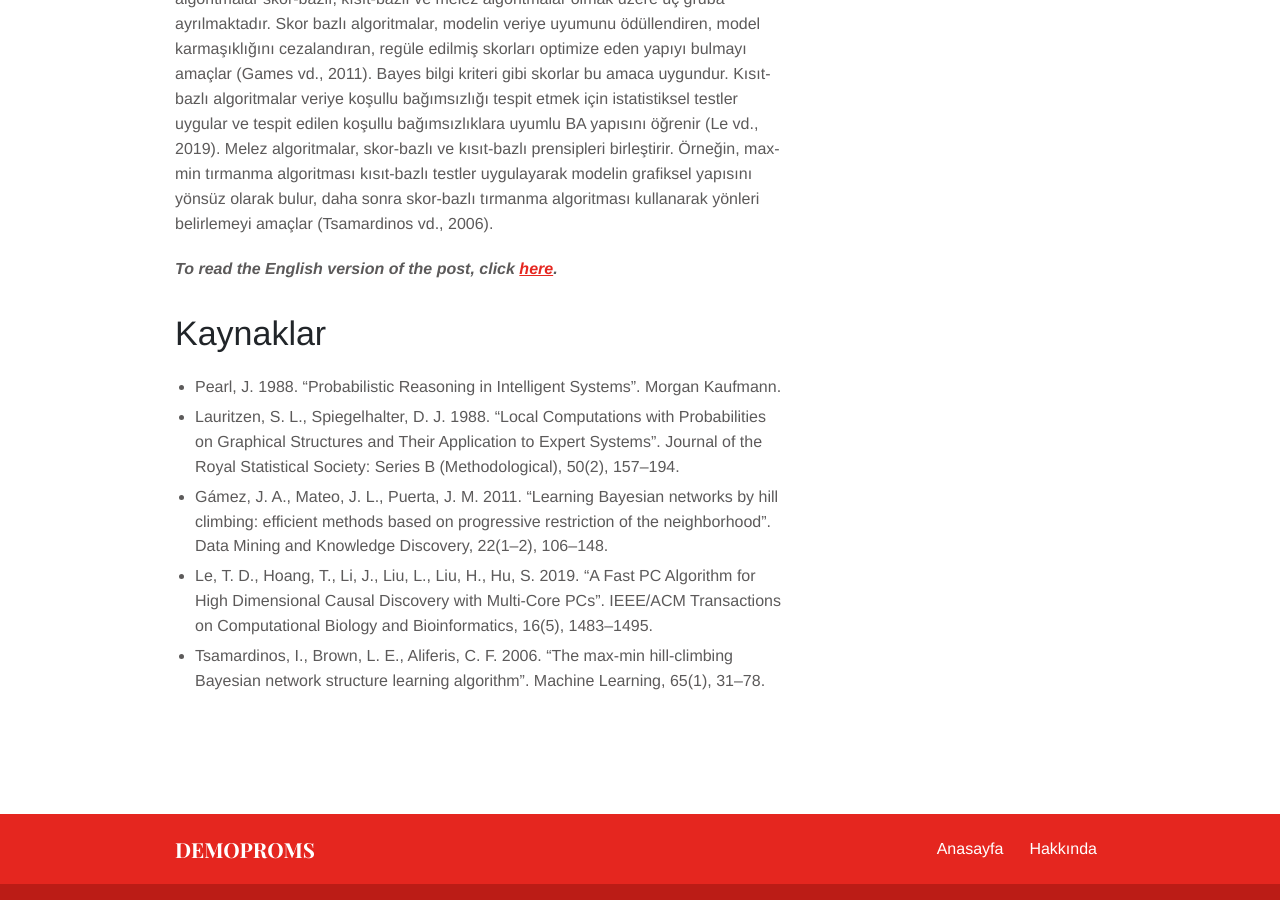
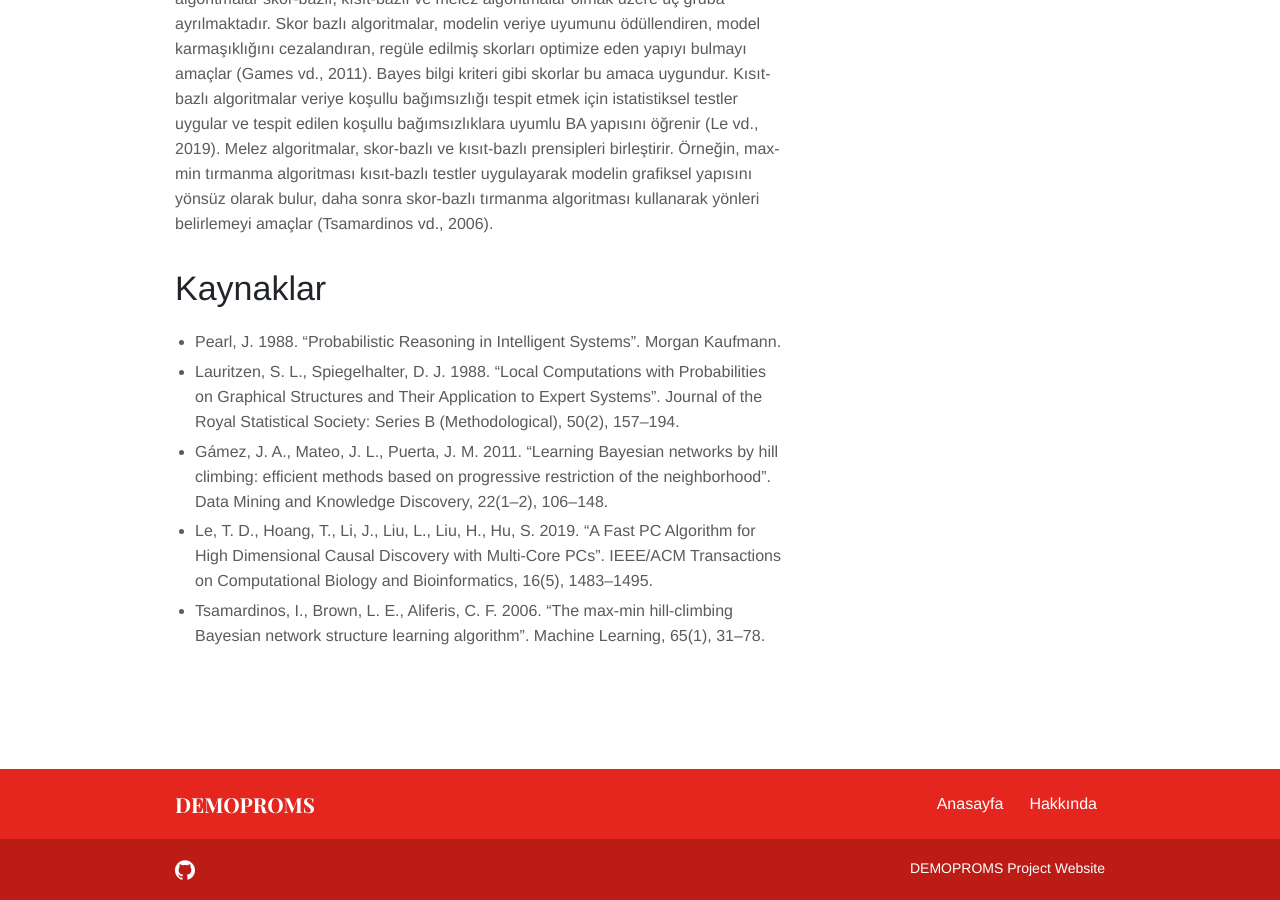
Before and after one commit to emreercin/demopromstr, a Jekyll site: the page built from _services/bayes_aglari.md, in a window 1280 px wide and 900 px high, scrolled down 891 px. Built offline with Jekyll 4.4.1, drawn with Linux system fonts in a browser that asks for light colours.

Commit message:
No translation

```diff
--- a/_services/bayes_aglari.md
+++ b/_services/bayes_aglari.md
@@ -13,8 +13,6 @@ BA’da herhangi bir grup değişkene değer girildiğinde, diğer bilinmeyen de
 
 Olasılıklar çıkarım algoritmalar HBSÖ’ler için kullanışlıdır. BA olarak modellenmiş bir HBSÖ’de herhangi bir soru kümesine değer girildiğinde, diğer soruların ve gizli faktörlerin sonsal dağılımları hesaplanabilir. BA’lar bilgiye, veriye veya bu ikisinin birleşimine dayanarak yapılabilir. BA yapısı bilgiye dayalı şekilde yapıldığında, modeldeki oklar konu hakkındaki neden-sonuç ilişkilerine göre belirlenir. BA’ları tamamen veriden öğrenmek için yapı öğrenme algoritmaları bulunmaktadır. Bu algoritmalar skor-bazlı, kısıt-bazlı ve melez algoritmalar olmak üzere üç gruba ayrılmaktadır. Skor bazlı algoritmalar, modelin veriye uyumunu ödüllendiren, model karmaşıklığını cezalandıran, regüle edilmiş skorları optimize eden yapıyı bulmayı amaçlar (Games vd., 2011). Bayes bilgi kriteri gibi skorlar bu amaca uygundur. Kısıt-bazlı algoritmalar veriye koşullu bağımsızlığı tespit etmek için istatistiksel testler uygular ve tespit edilen koşullu bağımsızlıklara uyumlu BA yapısını öğrenir (Le vd., 2019). Melez algoritmalar, skor-bazlı ve kısıt-bazlı prensipleri birleştirir. Örneğin, max-min tırmanma algoritması kısıt-bazlı testler uygulayarak modelin grafiksel yapısını yönsüz olarak bulur, daha sonra skor-bazlı tırmanma algoritması kullanarak yönleri belirlemeyi amaçlar (Tsamardinos vd., 2006).
 
-__*To read the English version of the post, click [here](/services/bayesian-networks/).*__
-
 # Kaynaklar
 
 - Pearl, J. 1988. "Probabilistic Reasoning in Intelligent Systems". Morgan Kaufmann.
```
